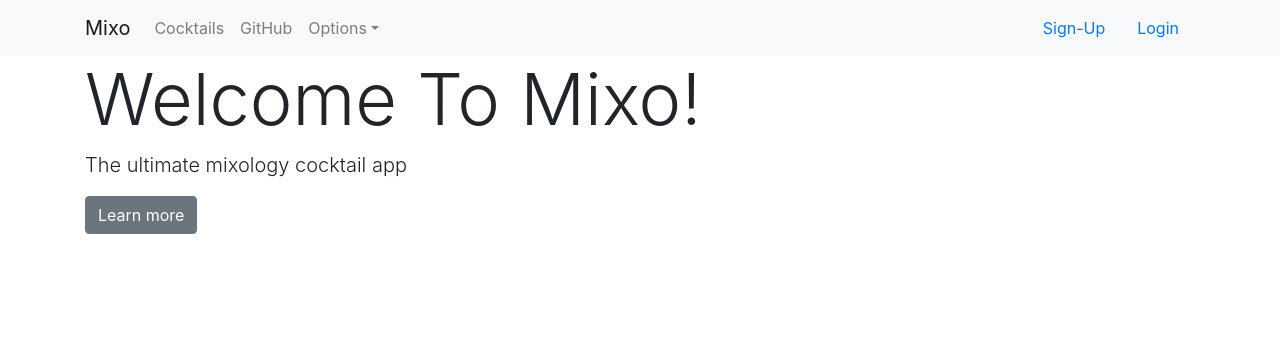
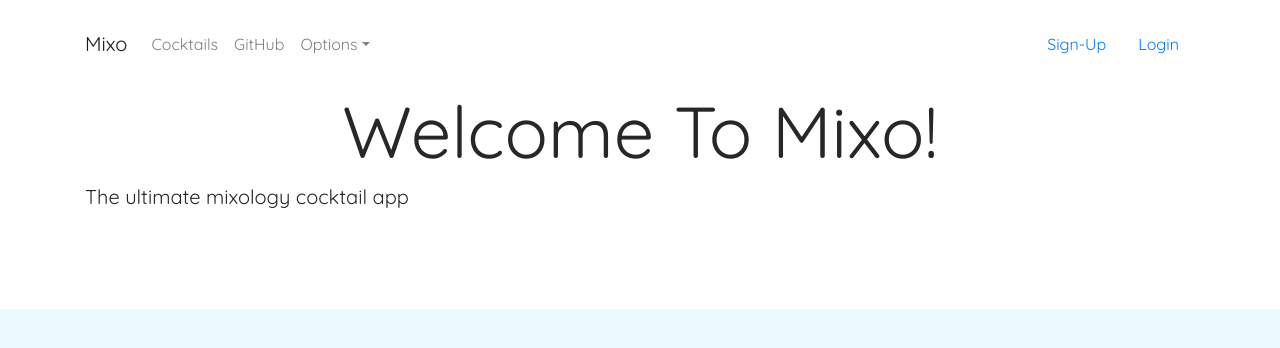
Before and after one commit to AfricanBruceWayne/mixo-mlab, a React (Create React App) app in the folder client/: page / in a window 1280 px wide. Shown: the top 348 px of the page. Built offline with nearby package versions, Linux system fonts and the light colour scheme; the HTML template or start-up script is replaced by a standard one.

Commit message:
Updated components

```diff
--- a/client/src/components/AppNavbar.js
+++ b/client/src/components/AppNavbar.js
@@ -3,8 +3,12 @@
     BrowserRouter as Router,
     Switch,
     Route,
-    Link
 } from 'react-router-dom';
+import '../App.css';
+import {
+    CSSTransition,
+    TransitionGroup
+} from 'react-transition-group';
 import {
     Collapse,
     Navbar,
@@ -33,7 +37,7 @@
     return (
         <Router>
         <div>
-          <Navbar color="light" light expand="md">
+          <Navbar style={{ marginBottom: "1rem" }} light expand="md">
             <Container>
                 <NavbarBrand href="/">
                 Mixo
@@ -80,14 +84,22 @@
                 </Collapse>
             </Container>
           </Navbar>
-
+        <Route render={({ location }) => (
+            <TransitionGroup>
+                <CSSTransition
+                    key={location.key}
+                    timeout={450}
+                    classNames="fade"
+                >
                     <Switch>
                         <Route path="/comingsoon" component={ ComingSoon } />
                         <Route path="/register" component={ SignUp } />
                         <Route path="/login" component={ Login } />
                         <Route exact path="/" component={ Home } />
                     </Switch>
-
+                </CSSTransition>
+            </TransitionGroup>
+        )} />
         </div>
         </Router>
    );
```
Lines whose indentation alone changed are shown as unchanged.
